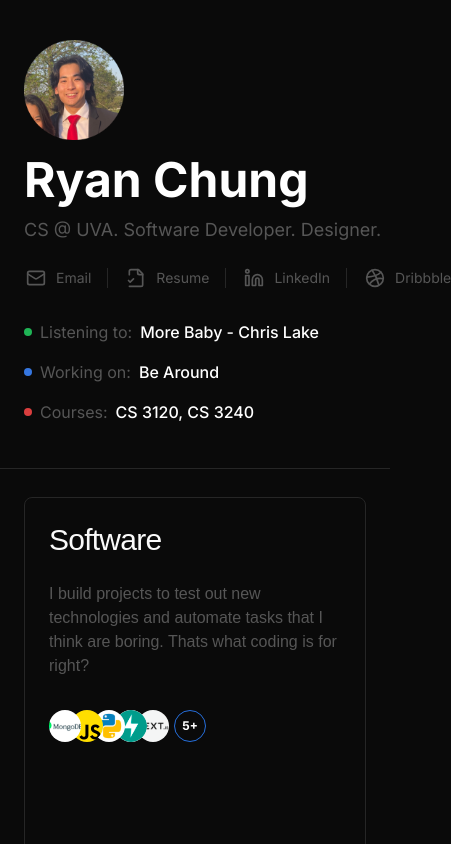
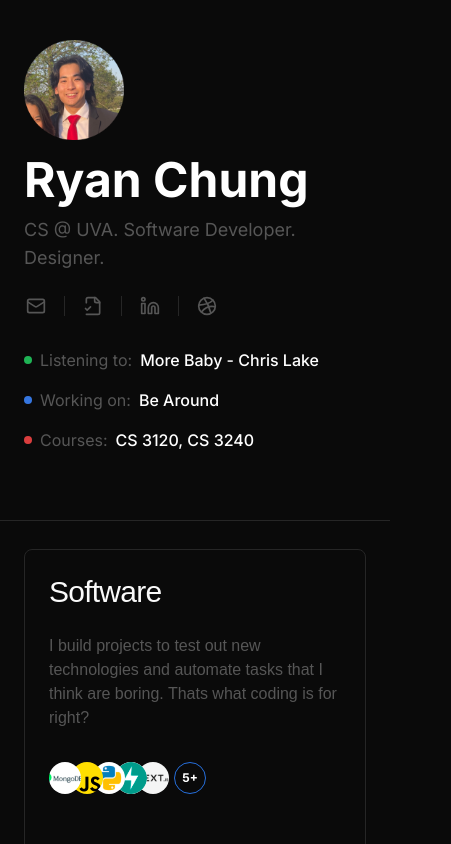
Before and after one commit to rchung29/prettyPortfolio, a Next.js app: page / in a window 390 px wide. Shown: the top 844 px of the page, 451 px wide, since content can reach past the window. Built offline with nearby package versions, Linux system fonts and the light colour scheme; a web font is replaced by a local one.

Commit message:
icon fixing

```diff
--- a/components/ui/profile.tsx
+++ b/components/ui/profile.tsx
@@ -7,7 +7,7 @@ import { useState, useEffect } from "react";
 
 const Profile = () => {
   return (
-    <div className="flex flex-col items-start md:flex-row md:justify-between">
+    <div className="flex flex-col items-start md:flex-row md:justify-between mb-6">
       <div className="flex flex-col items-start mb-4 md:mb-0">
         <Image
           src="/me.png"
@@ -24,37 +24,37 @@ const Profile = () => {
             CS @ UVA. Software Developer. Designer.
           </p>
         </div>
-        <div className="flex flex-nowrap overflow-x-auto h-5 items-center space-x-4 text-sm mt-6 animate-fadeIn opacity-0 delay-400">
+        <div className="flex h-5 items-center space-x-4 text-sm mt-6 animate-fadeIn opacity-0 delay-700">
           <a
-            href={"www.google.com"}
+            href="www.google.com"
             className="flex items-center space-x-2 hover:text-white text-text transition-colors duration-200"
           >
             <Mail className="h-5"></Mail>
-            <span className="text-md">Email</span>
+            <span className="text-md hidden sm:inline-block">Email</span>
           </a>
           <Separator orientation="vertical" />
           <a
-            href={"www.google.com"}
+            href="www.google.com"
             className="flex items-center space-x-2 hover:text-white text-text transition-colors duration-200"
           >
             <FileCheck2 className="h-5"></FileCheck2>
-            <span className="text-md">Resume</span>
+            <span className="text-md hidden sm:inline-block">Resume</span>
           </a>
           <Separator orientation="vertical" />
           <a
-            href={"www.google.com"}
+            href="www.google.com"
             className="flex items-center space-x-2 hover:text-white text-text transition-colors duration-200"
           >
             <Linkedin className="h-5"></Linkedin>
-            <span className="text-md">LinkedIn</span>
+            <span className="text-md hidden sm:inline-block">LinkedIn</span>
           </a>
           <Separator orientation="vertical" />
           <a
-            href={"www.google.com"}
+            href="www.google.com"
             className="flex items-center space-x-2 hover:text-white text-text transition-colors duration-200"
           >
             <Dribbble className="h-5"></Dribbble>
-            <span className="text-md">Dribbble</span>
+            <span className="text-md hidden sm:inline-block">Dribbble</span>
           </a>
         </div>
       </div>
```
